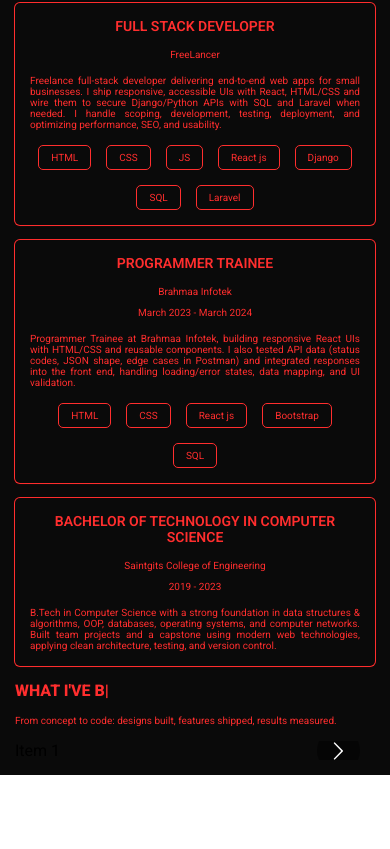
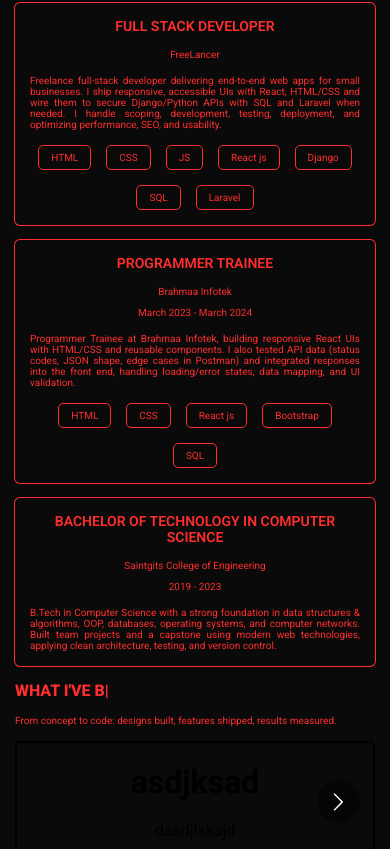
Before and after one commit to Blessen25/Portfolio_BVM, a React (Vite) app in the folder frontend/portfolio/: page / in a window 390 px wide. Shown: the part 1931-2780 px from the top of the page. Before the commit the page ends 2706 px from the top, so only its background shows below. Built offline with nearby package versions, Linux system fonts and the light colour scheme.

Commit message:
Commited Changes

```diff
--- a/frontend/portfolio/src/components/Project_comp/project.css
+++ b/frontend/portfolio/src/components/Project_comp/project.css
@@ -1,3 +1,5 @@
+:root { --card-gap: 20px; }
+
 .projectdiv {
 
     display: flex;
@@ -13,10 +15,28 @@
     justify-content: space-between;
 }
 
+
+.carousel-item-pad { padding-inline: calc(var(--card-gap) / 2); }
+.carousel-container .react-multi-carousel-list {
+  margin-inline: calc(var(--card-gap) / -2);
+}
+
+.carousel-container .react-multi-carousel-track > .carousel-item-pad:first-child {
+  padding-left: 0;                 /* or a custom value */
+}
+.carousel-container .react-multi-carousel-track > .carousel-item-pad:last-child {
+  padding-right: 0;                /* or a custom value */
+}
+
 @media screen and (max-width: 575px) {
 
     .projectdiv {
 
         gap: 15px;
     }
+
+    .carousel-item-pad { padding-inline: 0px }
+
+
+    :root { --card-gap: 15px; }
 }
--- a/frontend/portfolio/src/components/Project_comp/project.tsx
+++ b/frontend/portfolio/src/components/Project_comp/project.tsx
@@ -1,7 +1,7 @@
 import React from "react";
 import './project.css';
 import type { HeaderProps } from "../../interface";
-import { AutoTypeProjects } from "../extras";
+import { AutoTypeProjects, ProjectcardComponent } from "../extras";
 import Carousel from "react-multi-carousel";
 import "react-multi-carousel/lib/styles.css";
 
@@ -13,15 +13,15 @@ const Project_Comp:React.FC<HeaderProps> = ({darkMode, setDarkMode}) => {
             items: 5
         },
         desktop: {
-    breakpoint: { max: 3000, min: 1024 },
+            breakpoint: { max: 3000, min: 1099 },
             items: 3
         },
         tablet: {
-    breakpoint: { max: 1024, min: 464 },
+            breakpoint: { max: 1199, min: 575 },
             items: 2
         },
         mobile: {
-    breakpoint: { max: 464, min: 0 },
+            breakpoint: { max: 575, min: 0 },
             items: 1
         }
 };
@@ -30,15 +30,15 @@ return (
             <div className='projectdiv'>
                 <h1 className={`h1text ${darkMode ? 'darkmodetext' : 'lightmodetext'}`}><AutoTypeProjects/></h1>
                 <p className={`ptext ${darkMode ? 'darkmodetext' : 'lightmodetext'}`}>From concept to code: designs built, features shipped, results measured.</p>
-               <Carousel responsive={responsive}>
-                <div>Item 1</div>
-                <div>Item 2</div>
-                <div>Item 3</div>
-                <div>Item 4</div>
-                <div>Item 5</div>
-                <div>Item 6</div>
-                <div>Item 7</div>
-                <div>Item 8</div>
+               <Carousel responsive={responsive}
+                  className="carouseldiv"
+                  itemClass="carousel-item-pad"
+                  containerClass="carousel-container"
+               >
+                <ProjectcardComponent />
+                <ProjectcardComponent />
+                <ProjectcardComponent />
+                <ProjectcardComponent />
                </Carousel>
             </div>
         </>
--- a/frontend/portfolio/src/components/extras.css
+++ b/frontend/portfolio/src/components/extras.css
@@ -102,6 +102,19 @@
     flex-direction: column;
     gap: 5px;
 }
+
+.card-div-carousel {
+
+    display: flex;
+    flex-direction: column;
+    align-items: center;
+    justify-content: space-between;
+    gap: 20px;
+    border: 2px solid black;
+    border-radius: 5px;
+    padding: 20px;
+}
+
 
 @media screen and (max-width: 1199px) {
 
--- a/frontend/portfolio/src/components/extras.tsx
+++ b/frontend/portfolio/src/components/extras.tsx
@@ -310,3 +310,16 @@ export const SkillscardComponent: React.FC<skillcardProps> = (Props) => {
     </>
   )
 }
+
+export const ProjectcardComponent: React.FC = () => {
+
+  return(
+
+    <>
+      <div className="card-div-carousel">
+        <h1>asdjksad</h1>
+        <p>dasdjlskajd</p>
+      </div>
+    </>
+  )
+}
```
Lines whose indentation alone changed are shown as unchanged.
